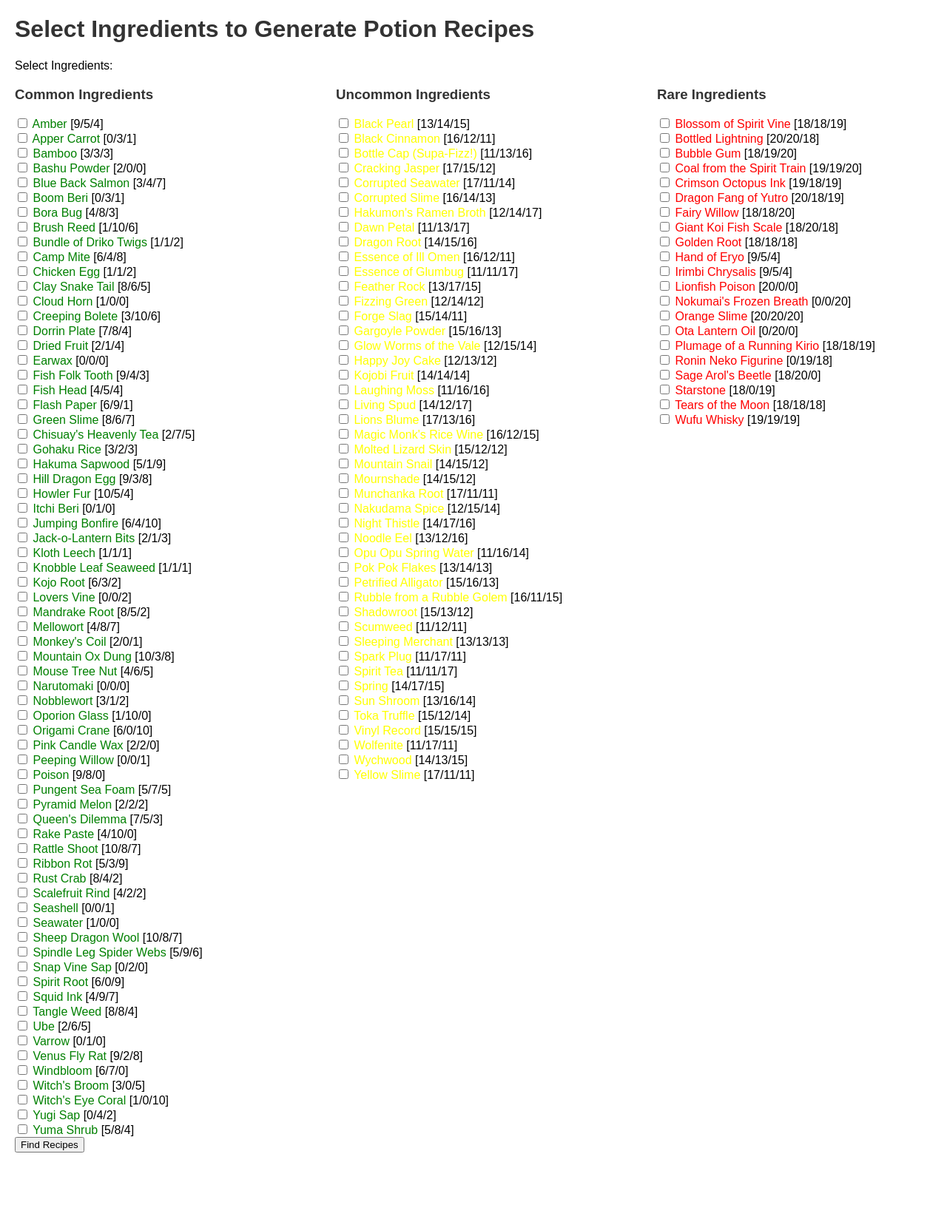
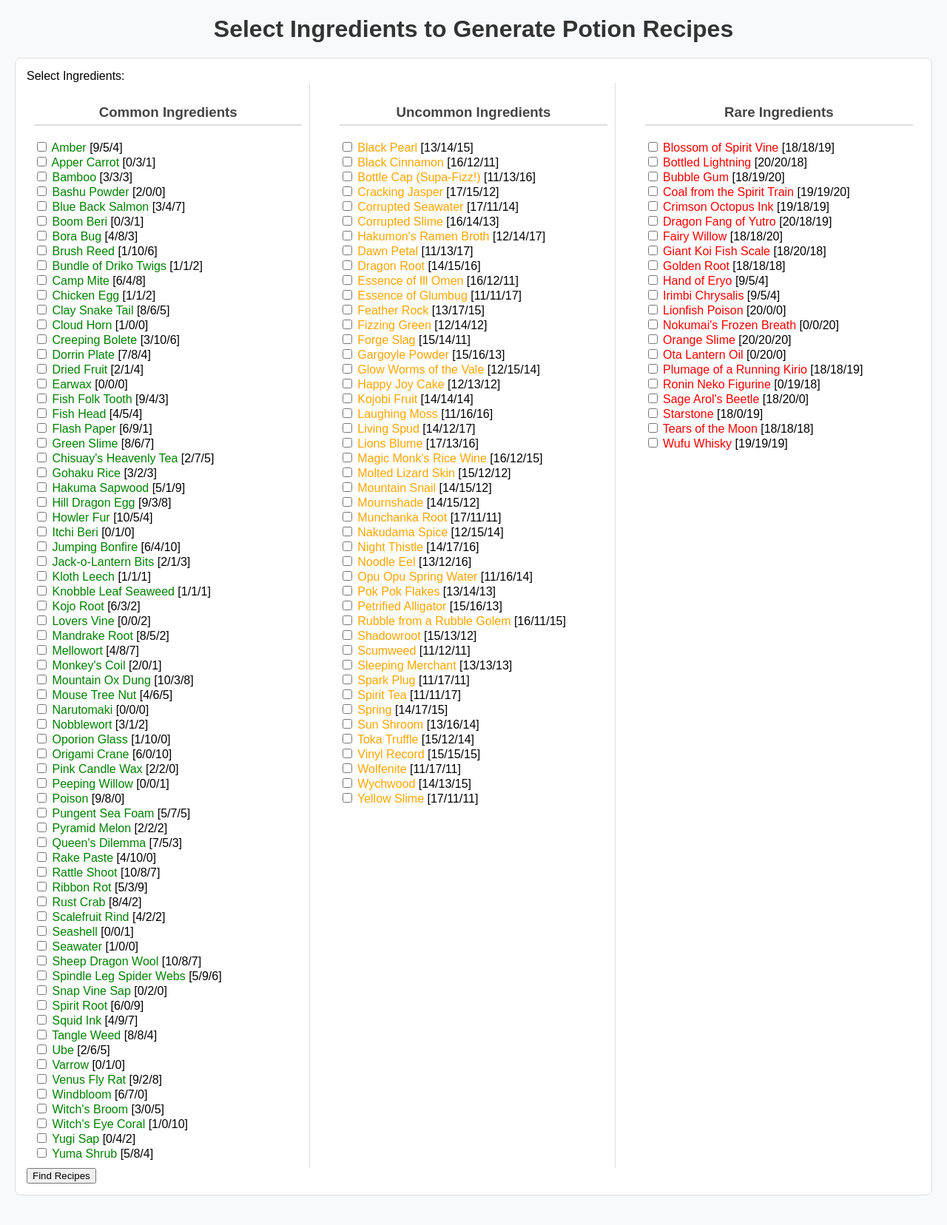
Before and after one commit to billhanscom/Obojima, a Flask app: page / in a window 1280 px wide. Shown: the whole page at 74% size. Before the commit the page ends 1558 px from the top, so only its background shows below. Run offline with Flask 3, Linux system fonts and the light colour scheme; data comes from the database, SQL or seed files in the repository.

Commit message:
Add files via upload

```diff
--- a/app.py
+++ b/app.py
@@ -53,9 +53,10 @@ def get_recipes():
             potion_type = "Whimsy"
             potion_value = total_whimsy
 
-        # Format each recipe result with details
+        # Format each recipe result with details and total attributes
         recipe = {
             "potion_type": f"{potion_type} {potion_value}",
+            "attribute_totals": f"[{total_combat}/{total_utility}/{total_whimsy}]",
             "ingredients": [
                 {
                     "name": ing["name"],
--- a/static/script.js
+++ b/static/script.js
@@ -25,7 +25,7 @@ async function findRecipes() {
                 const ingredientsList = recipe.ingredients.map(ing => `
                     <li><span class="${ing.rarity.toLowerCase()}">${ing.name}</span> [${ing.combat}/${ing.utility}/${ing.whimsy}]</li>
                 `).join('');
-                return `<h4>${recipe.potion_type}</h4><ul>${ingredientsList}</ul>`;
+                return `<h4>${recipe.potion_type} ${recipe.attribute_totals}</h4><ul>${ingredientsList}</ul>`;
             }).join('');
         } else {
             column.innerHTML += '<p>No recipes found</p>';
--- a/static/style.css
+++ b/static/style.css
@@ -1,14 +1,29 @@
 body {
     font-family: Arial, sans-serif;
     margin: 20px;
+    background-color: #f8f9fa;
 }
 
-h1, h3 {
+h1 {
     color: #333;
+    text-align: center;
+    margin-bottom: 20px;
+}
+
+h3 {
+    color: #444;
+    font-weight: bold;
+    text-align: center;
+    border-bottom: 2px solid #ddd;
+    padding-bottom: 5px;
 }
 
 #ingredientForm {
     margin-bottom: 20px;
+    padding: 15px;
+    background-color: #ffffff;
+    border: 1px solid #ddd;
+    border-radius: 8px;
 }
 
 .ingredient-columns {
@@ -18,6 +33,12 @@ h1, h3 {
 
 .column {
     width: 30%;
+    padding: 10px;
+    border-right: 1px solid #ddd;
+}
+
+.column:last-child {
+    border-right: none;
 }
 
 .common {
@@ -25,7 +46,7 @@ h1, h3 {
 }
 
 .uncommon {
-    color: yellow;
+    color: orange;
 }
 
 .rare {
@@ -44,6 +65,7 @@ h1, h3 {
 
 #results h3 {
     color: #0056b3;
+    text-align: center;
 }
 
 #results ul {
@@ -52,8 +74,10 @@ h1, h3 {
 }
 
 #results li {
-    background-color: #f2f2f2;
-    padding: 8px;
-    margin: 5px 0;
+    background-color: #e9ecef;
+    padding: 10px;
+    margin: 8px 0;
     border: 1px solid #ddd;
+    border-radius: 5px;
+    box-shadow: 1px 1px 3px rgba(0,0,0,0.1);
 }
```
